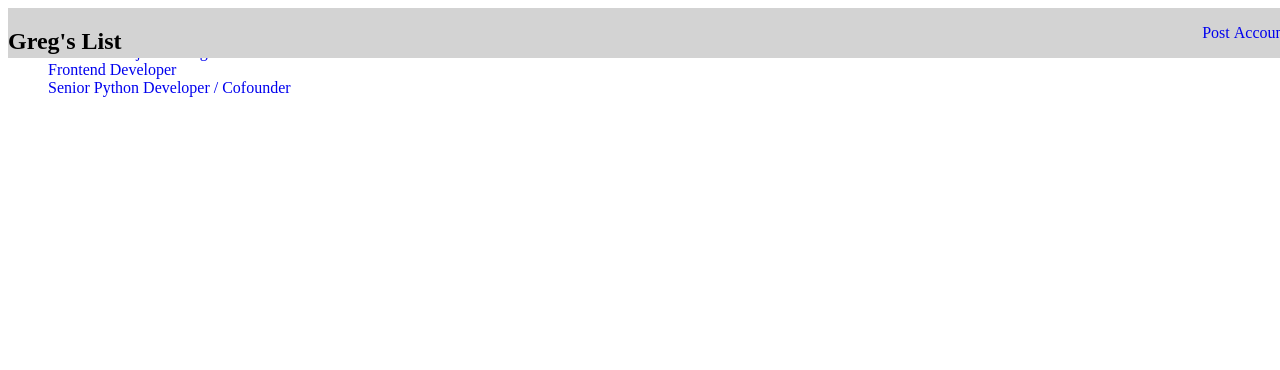
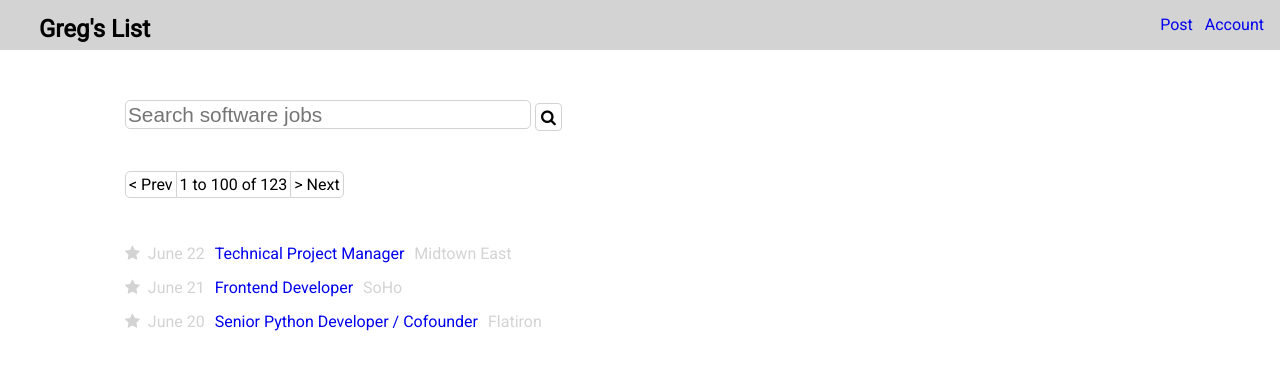
Before and after one commit to Dkaf/gregs_list, a plain HTML site: page index.html in a window 1280 px wide. Drawn offline with Linux system fonts and the light colour scheme.

Commit message:
finished gregs list project

```diff
--- a/index.html
+++ b/index.html
@@ -4,13 +4,14 @@
     <meta charset="utf-8">
     <title>Greg's list</title>
      <link rel="stylesheet" type="text/css" href="https://maxcdn.bootstrapcdn.com/font-awesome/4.6.3/css/font-awesome.min.css">
+     <link href='https://fonts.googleapis.com/css?family=Roboto' rel='stylesheet' type='text/css'>
      <link rel="stylesheet" href="main.css" media="screen" title="no title" charset="utf-8">
   </head>
   <header>
 
     <nav class="main_nav">
       <h2 class="logo">Greg's List</h2>
-      <ul>
+      <ul class="nav_list">
         <li class="nav_item"><a href="#">Post</a></li>
         <li class="nav_item"><a href="#">Account</a></li>
       </ul>
@@ -21,13 +22,40 @@
   <body>
 
     <main>
-      <input class="searchbar" placeholder="search software jobs">
+
+      <input class="searchbar" placeholder="Search software jobs">
       <span class="fa fa-search" aria-hidden="true"></span>
-      <ul>
-        <li class="listing"><a href="#">Technical Project Manager</a></li>
-        <li class="listing"><a href="#">Frontend Developer</a></li>
-        <li class="listing"><a href="#">Senior Python Developer / Cofounder</a></li>
+
+      <nav class="paging">
+        <a href="#" class="prev">< Prev</a>
+        <span>1 to 100 of 123</span>
+        <a href="#" class="next">> Next</a>
+      </nav>
+
+      <ul class="main_list">
+
+        <li class="listing">
+          <span class="fa fa-star" aria-hidden="true"></span>
+          <span class="date">June 22</span>
+          <a href="#" class="job">Technical Project Manager</a>
+          <span class="location">Midtown East</span>
+        </li>
+
+        <li class="listing">
+          <span class="fa fa-star" aria-hidden="true"></span>
+          <span class="date">June 21</span>
+          <a href="#" class="job">Frontend Developer</a>
+          <span class="location">SoHo</span>
+        </li>
+
+        <li class="listing">
+          <span class="fa fa-star" aria-hidden="true"></span>
+          <span class="date">June 20</span>
+          <a href="#" class="job">Senior Python Developer / Cofounder</a>
+          <span class="location">Flatiron</span>
+        </li>
       </ul>
+
     </main>
 
   </body>
--- a/main.css
+++ b/main.css
@@ -6,15 +6,44 @@ ul {
   list-style: none;
 }
 
+body {
+  margin: 0;
+  font-family: 'Roboto', sans-serif;
+}
+
+main {
+  position: relative;
+  top: 50px;
+  padding: 50px;
+  margin-left: 75px;
+}
+
 .main_nav {
   background-color: lightgrey;
   width: 100%;
+  height: 50px;
   position: fixed;
   text-align: right;
 }
 
+.main_nav a {
+  margin-right: 8px;
+}
+
+.nav_list {
+  float: right;
+  width: 200px;
+  margin: 0 8px 8px 0;
+  position: relative;
+  top: 15px;
+}
+
 .logo {
-  position: absolute;
+  margin: 0;
+  float: left;
+  width: 150px;
+  position: relative;
+  top: 15px;
 }
 
 .nav_item {
@@ -23,5 +52,70 @@ ul {
 }
 
 .searchbar {
-  border: 1px solid black;
+  border: 1px solid lightgrey;
+  width: 400px;
+  height: 25px;
+  border-radius: 5px;
+  font-size: 1.3em;
 }
+
+.fa-search {
+  border: 1px solid lightgrey;
+  border-radius: 4px;
+  padding:5px;
+  position: relative;
+  top: 1px;
+}
+
+.main_list {
+  padding: 0;
+  margin-top: 50px;
+}
+
+.paging {
+  margin-top: 45px;
+}
+
+.paging a {
+  border: 1px solid lightgrey;
+  padding:3px;
+}
+
+.paging span{
+  border-top: 1px solid lightgrey;
+  border-bottom: 1px solid lightgrey;
+  padding: 3px;
+  position: relative;
+  left: -4px;
+}
+
+.prev {
+ border-radius: 5px 0 0 5px;
+ color: black;
+}
+
+.next {
+  border-radius: 0 5px 5px 0;
+  position: relative;
+  left: -8px;
+  color: black;
+}
+
+.fa-star {
+  margin-right: 4px;
+}
+.fa-star, .date, .location {
+  color: lightgrey;
+}
+
+.fa-star:hover {
+  color: yellow;
+}
+
+.job {
+  padding: 0 6px 0 6px;
+}
+
+.main_list li {
+  margin-top: 15px;
+}
```
